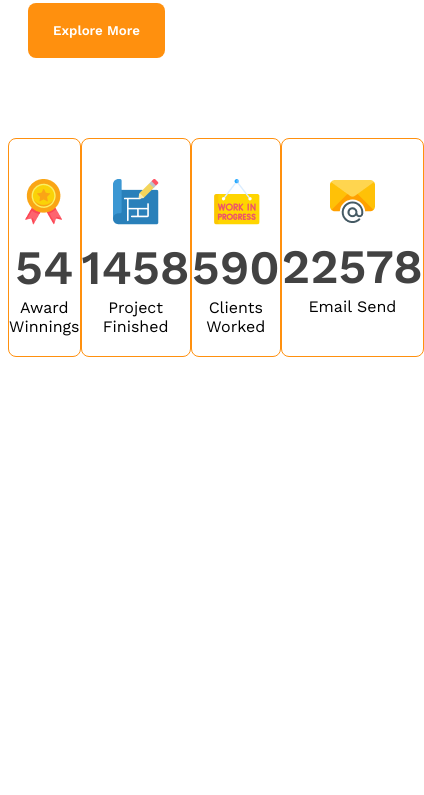
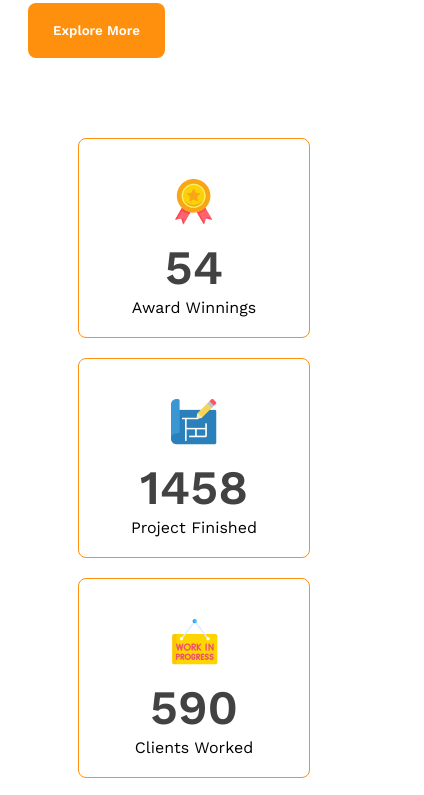
Before and after one commit to Ifuvhai/g3-architects-website, a plain HTML site: page index.html in a window 390 px wide. Shown: the part 2705-3500 px from the top of the page, 424 px wide, since content can reach past the window. Before the commit the page ends 3132 px from the top, so only its background shows below. Drawn offline with nearby package versions, Linux system fonts and the light colour scheme.

Commit message:
responsive section added

```diff
--- a/styles/style.css
+++ b/styles/style.css
@@ -90,6 +90,7 @@ main{
     justify-content: space-between;
     text-align: center;
     margin-top: 70px;
+
 }
 .facts-title{
     font-size: 3rem;
@@ -138,9 +139,15 @@ main{
 /* responsive */
 
 @media screen and (max-width:576px) {
-    .nav-container, .teams-section{
+    .nav-container, .teams-section
+    {
         padding: 10px;
         flex-direction: column;
+    }
+    .facts-section{
+        flex-direction: column;
+        padding-left: 70px;
+        gap: 20px;
     }
     .banner-img{
         width: 100%;
@@ -160,6 +167,9 @@ main{
         flex-direction: column;
         padding: 0%;
     }
+    .facts-section{
+        gap: 1px;
+    }
     .banner-img{
         width: 100%;
         margin: 30px 0px;
```
